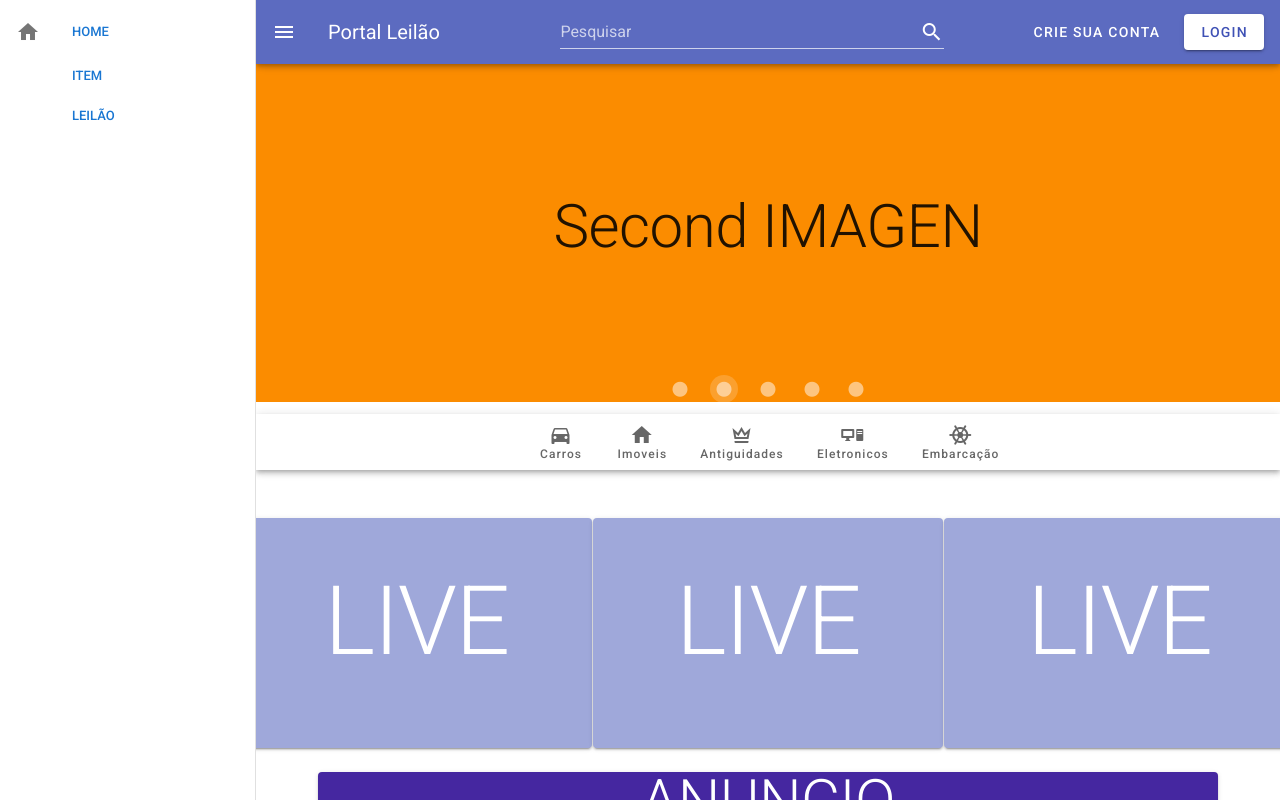
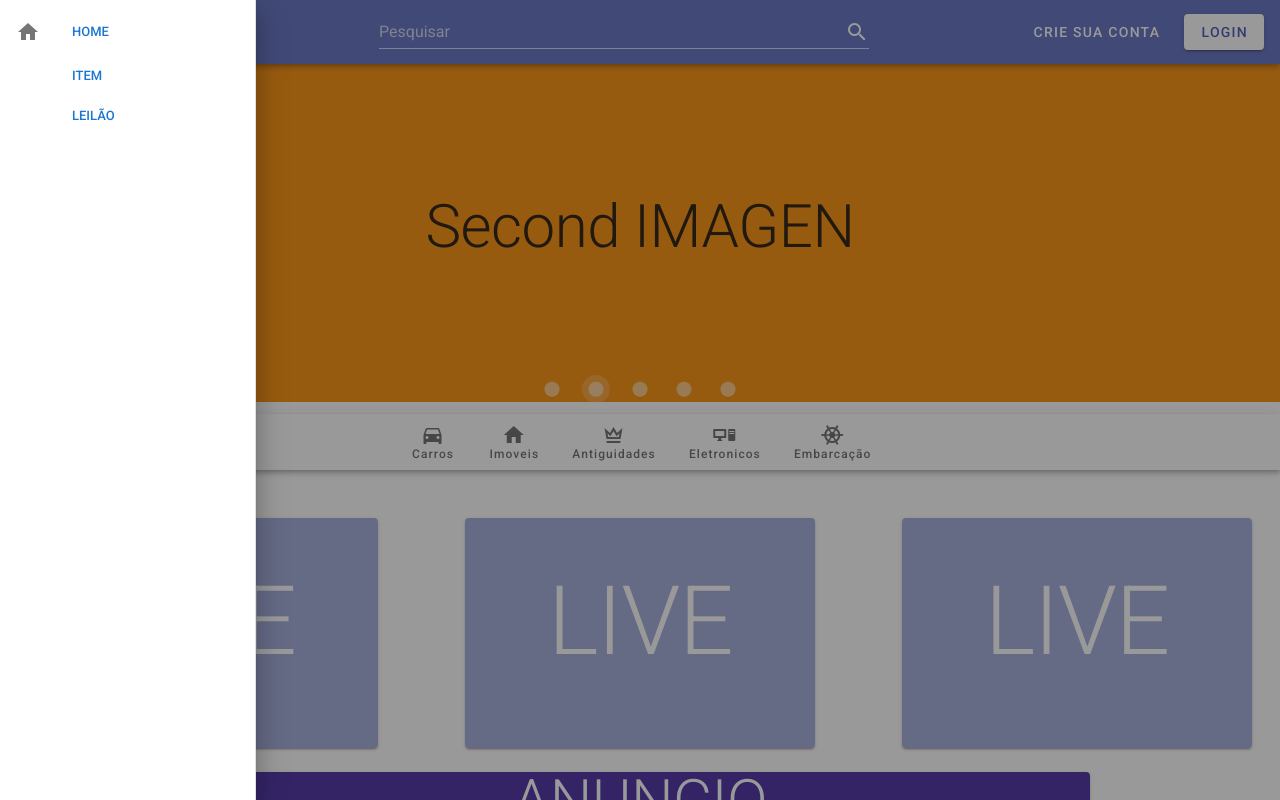
Before and after one commit to mncoutinho/PortalLeilao, a Vue app in the folder client/: page / in a window 1280 px wide. Both pictures are taken after a click on the button 28 px from the left and 32 px from the top of the page. Shown: the top 800 px of the page. Built offline with nearby package versions, Linux system fonts and the light colour scheme.

Commit message:
Add files via upload
BUG RESOLVIDO >:D SOU FODA

```diff
--- a/client/src/App.vue
+++ b/client/src/App.vue
@@ -1,9 +1,11 @@
-<template>
-  <v-app id="inspire">
+<template >
+  <v-app id="inspire" >
 <!--MENU-->
     <v-navigation-drawer
       v-model="drawer"
-      app>
+      app
+      temporary
+      >
       <v-list dense>
         <router-link to="/" style="text-decoration:none;">
         <v-list-item link>
@@ -45,9 +47,11 @@
     <v-app-bar
       app
       color="indigo lighten-1"
-      dark>
-      <v-app-bar-nav-icon @click.stop="drawer = !drawer"/>
+      dark
+      clipped-left
 
+      >
+      <v-app-bar-nav-icon @click="drawer = !drawer"/>
       <v-toolbar-title>
         <router-link  class="white--text" to="/" style="text-decoration:none;">
             Portal Leilão
```
